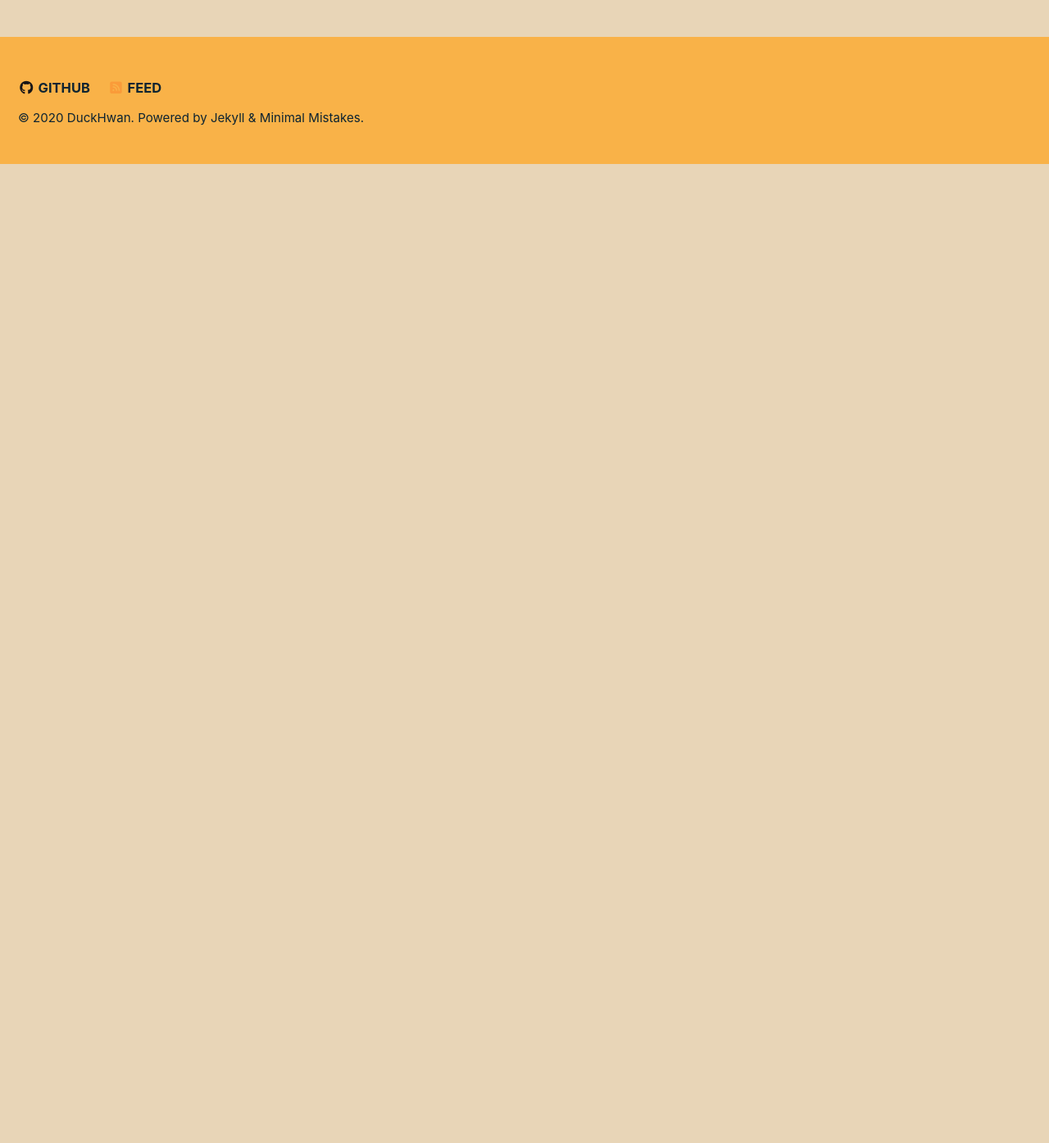
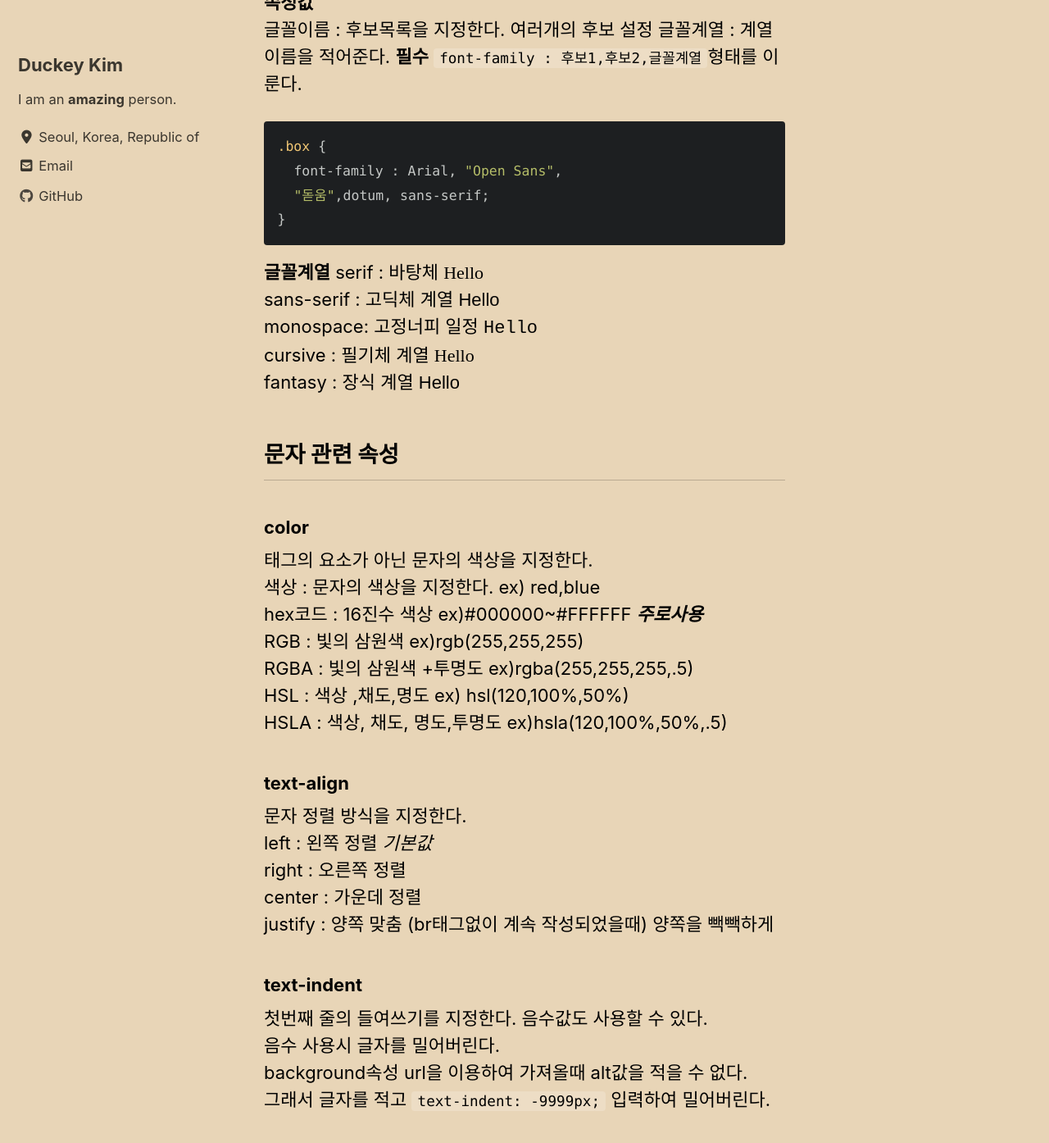
Before and after one commit to duckey-kim/duckey-kim.github.io, a Jekyll site: the page built from _posts/2020-01-04-6-CSS배우기.md, in a window 1280 px wide and 1400 px high, scrolled down 4761 px. Shown: the top 1394 px of the window at 82% size. Built offline with Jekyll 4.4.1, drawn with Linux system fonts in a browser that asks for light colours; cached includes are drawn as plain includes; nearby versions of some CDN libraries; before the commit the page ends 4961 px from its top, so only the background shows below that; some of the changed text lies outside the part shown.

Commit message:
css font

````diff
--- a/_posts/2020-01-04-6-CSS배우기.md
+++ b/_posts/2020-01-04-6-CSS배우기.md
@@ -6,6 +6,9 @@
 - [overflow](#overflow)
 - [opacity](#opacity)
 - [font](#font)
+- [문자 관련 속성](#문자-관련-속성)
+
+
 
 
 
@@ -93,3 +96,87 @@ bold : 글자 두껍게 700
 bolder : 부모 요소보다 더 두껍게
 lighter : 부모 요소보다 더 얇게
 숫자 : 100~900 의 100단위의 숫자 9개
+
+### font-size
+**속성값**
+단위 : em,px,rem  기본값 : 16px
+% : 부모 요소의 비율로 지정
+smaller : 부모요소보다 작게
+larger : 부모요소보다 크게
+
+body 태그에 ```font-size:14px;```을 입력하면 모든 글자 크기를 14px로 바꿀 수 있다.
+css 상속때문에.
+
+### line-height
+줄 높이을 지정한다.
+글자크기 + bottom과 top에 있는 여백의 값을 더한 것
+
+**속성값**
+normal : 브라우저의 기본 정의를 사용한다.
+숫자 : 요소가 같고 있는 글꼴 크기의 배수로 지정 **_추천_**
+단위 : px,em,cm등 단위로 지정
+%  : 요소 자체 글꼴 크기의 비율로 지정
+
+
+### font-family
+글꼴의 서체를 지정한다.
+**속성값**
+글꼴이름 : 후보목록을 지정한다. 여러개의 후보 설정
+글꼴계열 : 계열이름을 적어준다. **필수**
+```font-family : 후보1,후보2,글꼴계열 ```형태를 이룬다.
+```css
+.box {
+  font-family : Arial, "Open Sans",
+  "돋움",dotum, sans-serif;
+}
+```
+**글꼴계열**
+serif : 바탕체 <span class="study" style="font-family: serif;">Hello</span>
+sans-serif : 고딕체 계열 <span class="study" style="font-family: sans-serif;">Hello</span>
+monospace: 고정너피 일정 <span class="study" style="font-family: monospace;">Hello</span>
+cursive : 필기체 계열 <span class="study" style="font-family: cursive;">Hello</span>
+fantasy : 장식 계열 <span class="study" style="font-family: fantasy;">Hello</span>
+
+## 문자 관련 속성
+
+### color
+태그의 요소가 아닌 문자의 색상을 지정한다.
+색상 : 문자의 색상을 지정한다. ex) red,blue
+hex코드 : 16진수 색상  ex)#000000~#FFFFFF ***주로사용***
+RGB : 빛의 삼원색 ex)rgb(255,255,255)
+RGBA : 빛의 삼원색 +투명도 ex)rgba(255,255,255,.5)
+HSL : 색상 ,채도,명도 ex) hsl(120,100%,50%)
+HSLA : 색상, 채도, 명도,투명도 ex)hsla(120,100%,50%,.5)
+
+### text-align
+문자 정렬 방식을 지정한다.
+left : 왼쪽 정렬  *기본값*
+right : 오른쪽 정렬
+center : 가운데 정렬
+justify : 양쪽 맞춤 (br태그없이 계속 작성되었을때) 양쪽을 빽빽하게
+
+### text-indent
+첫번째 줄의 들여쓰기를 지정한다. 음수값도 사용할 수 있다.
+음수 사용시 글자를 밀어버린다.
+background속성 url을 이용하여 가져올때 alt값을 적을 수 없다.
+그래서 글자를 적고 ```text-indent: -9999px;``` 입력하여 밀어버린다.
+
+### text-decoration
+문자에 선을 설정한다.
+**속성값**
+none : 선 없다. *기본값*
+underline : 밑줄을 지정한다.ex)<span class="mynameis" style="text-decoration: underline;">KimDuckHwan</span>
+overline : 윗줄을 지정한다.ex)<span class="mynameis" style="text-decoration: overline;">KimDuckHwan</span>
+line-through : 중앙을 가로지는 선.ex)<span class="mynameis" style="text-decoration: line-through;">KimDuckHwan</span>
+
+
+### letter-spacing
+문자 사이의 간격을 설정한다.  음수도 가능하다.
+**속성값**
+nomal : 기본값이며 일반적인 간격을 유지한다.
+단위 : px,em,cm등을 사용한다.
+### word-spacing
+단어 와 단어 사이의 간격을 설정 띄어쓰기간격을 설정한다.
+**속성값**
+nomal : 기본값
+단위 : px,em,cm등을 사용한다. 기본값에 +또는 - 하는 개념이다.
````
